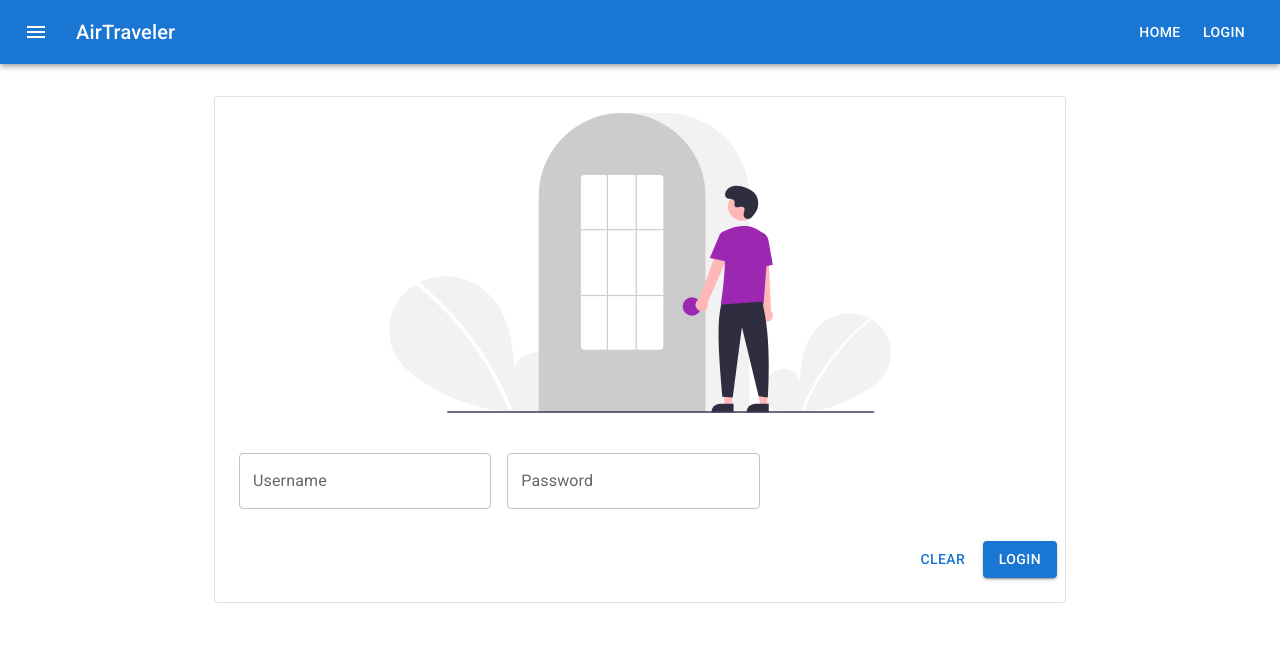
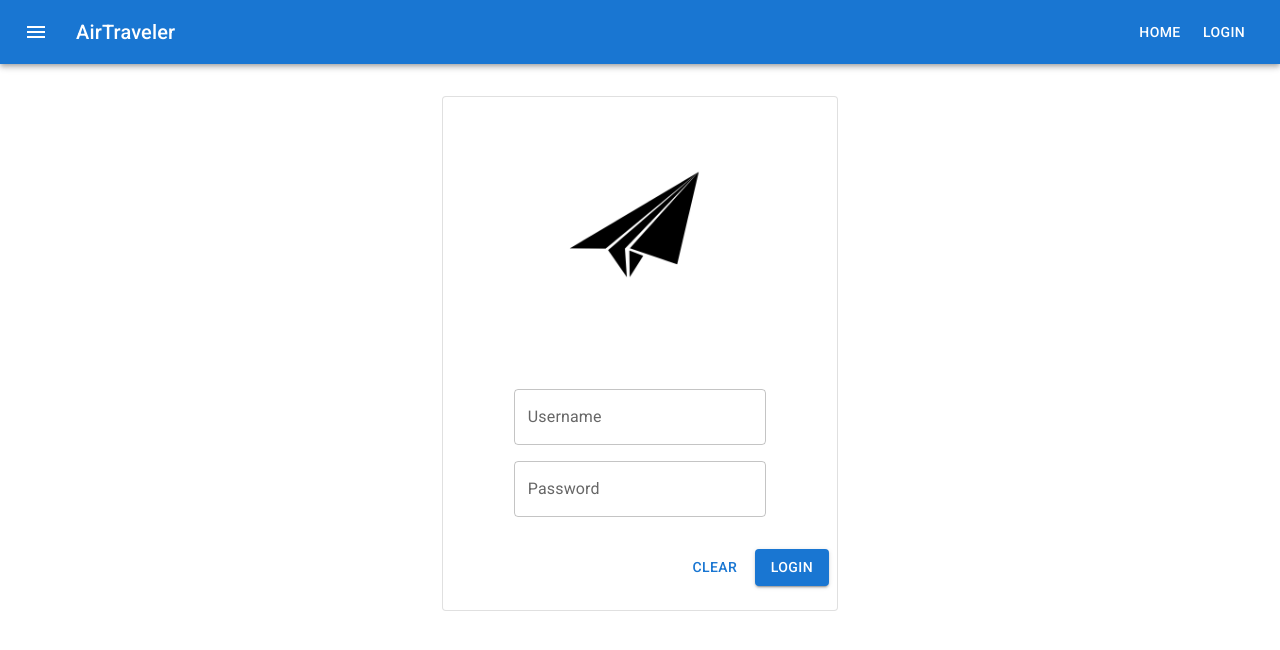
Before and after one commit to jessej-samuel/air-traveler, a React (Create React App) app: page /login in a window 1280 px wide. Shown: the top 650 px of the page. Built offline with nearby package versions, Linux system fonts and the light colour scheme.

Commit message:
add: logo to login page

```diff
--- /dev/null
+++ b/src/components/Login.css
@@ -0,0 +1,9 @@
+.text-fields {
+  width: fit-content;
+  display: grid;
+}
+
+.text-fields-container {
+  display: flex;
+  justify-content: center;
+}
--- a/src/components/Login.js
+++ b/src/components/Login.js
@@ -2,22 +2,20 @@ import {
   Box,
   Button,
   Container,
-  Paper,
-  Typography,
   Card,
   TextField,
   CardActions,
   CardContent,
-  CssBaseline,
   CardMedia,
   useTheme,
 } from "@mui/material";
 import { ReactComponent as LoginSvg } from "../assets/login.svg";
+import "./Login.css";
 
 const Login = () => {
   const theme = useTheme();
   return (
-    <Container maxWidth="md">
+    <Container maxWidth="xs">
       <Card
         sx={{ paddingBottom: 2, marginTop: 4 }}
         variant="outlined"
@@ -25,14 +23,15 @@ const Login = () => {
       >
         <CardMedia>
           <Box sx={{ display: "flex", justifyContent: "center", my: 2 }}>
-            <LoginSvg height={300} fill={theme.palette.secondary.main} />
+            <img src={"./logo.png"} alt="Login" width="60%" />
           </Box>
         </CardMedia>
-        <CardContent>
+        <CardContent className="text-fields-container">
           <Box
             sx={{
               "& > :not(style)": { m: 1, width: "25ch" },
             }}
+            className="text-fields"
           >
             <TextField
               id="outlined-basic"
```
Also changed, not shown: public/logo.png (added).
